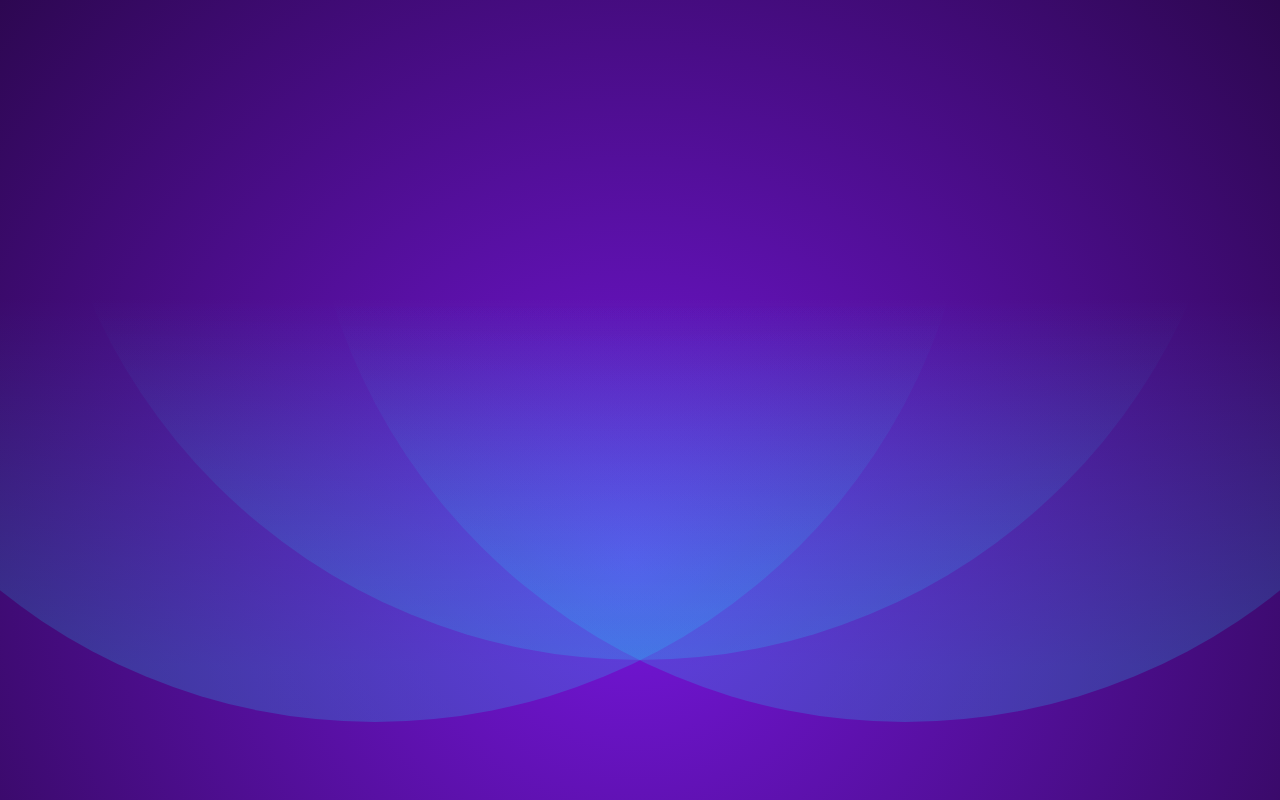
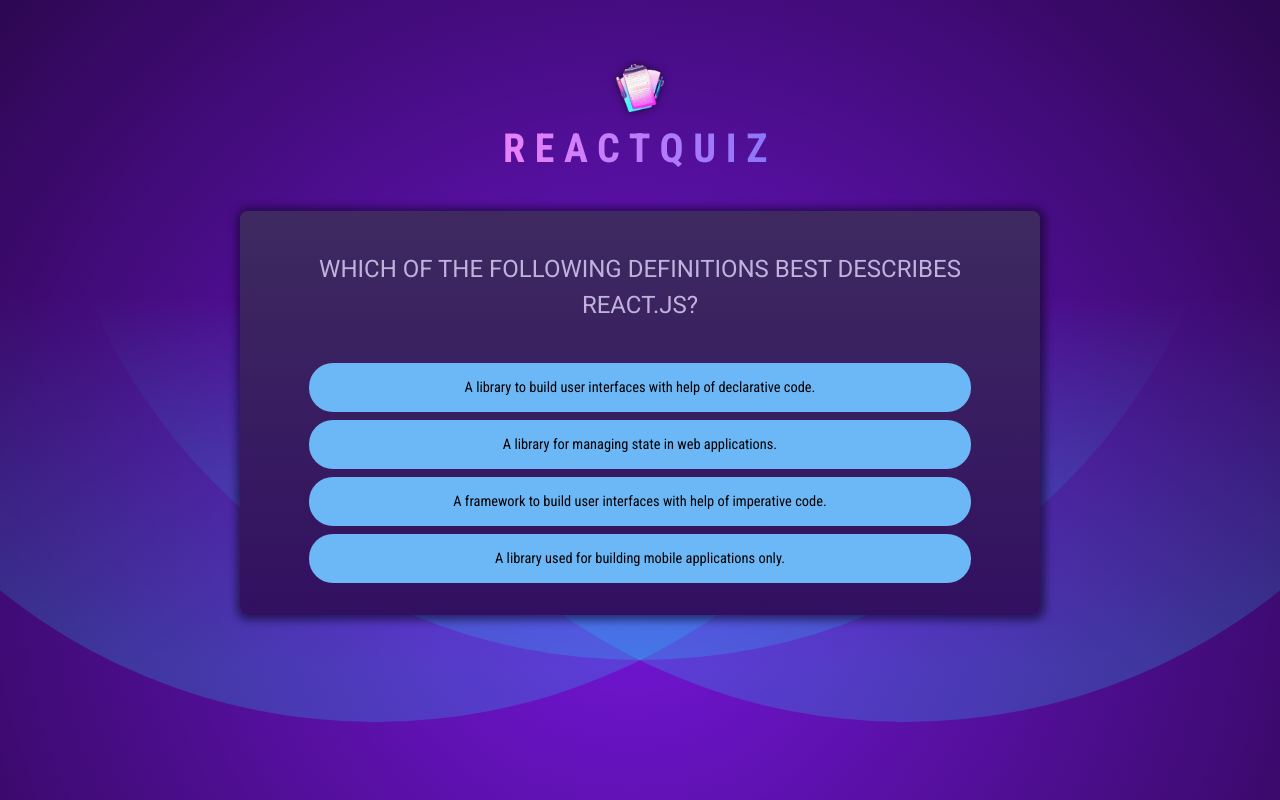
Before and after one commit to kielakjr/quiz-app, a React (Vite) app: page / in a window 1280 px wide. Built offline with nearby package versions, Linux system fonts and the light colour scheme.

Commit message:
Added base for question and answers

```diff
--- a/index.html
+++ b/index.html
@@ -7,6 +7,12 @@
     <title>ReactQuiz</title>
   </head>
   <body>
+    <header>
+      <nav>
+        <img src="/quiz-logo.png" alt="logo" />
+        <h1>ReactQuiz</h1>
+      </nav>
+    </header>
     <div id="root"></div>
     <script type="module" src="/src/main.jsx"></script>
   </body>
--- a/src/App.jsx
+++ b/src/App.jsx
@@ -1,3 +1,32 @@
-function App() {}
+import React from 'react'
+import questions from './data/questions'
+import Question from './components/Question.jsx'
+import Answer from './components/Answer.jsx'
 
-export default App;
+const App = () => {
+
+  const question = questions[0];
+
+  return (
+    <div id="quiz">
+      <div id="question-overview">
+        <div id="question">
+          <Question
+            key={question.id}
+            question={question.text}
+          />
+        </div>
+        <div id="answers">
+          {question.answers.map((answer, index) => (
+            <Answer
+              key={index}
+              text={answer}
+            />
+          ))}
+        </div>
+      </div>
+    </div>
+  )
+}
+
+export default App
--- /dev/null
+++ b/src/components/Answer.jsx
@@ -0,0 +1,11 @@
+import React from 'react'
+
+const Answer = ({ text }) => {
+  return (
+    <div className="answer">
+      <button>{text}</button>
+    </div>
+  )
+}
+
+export default Answer
--- /dev/null
+++ b/src/components/Question.jsx
@@ -0,0 +1,11 @@
+import React from 'react'
+
+const Question = ({ id, question, answers }) => {
+  return (
+    <div>
+      <h2>{question}</h2>
+    </div>
+  )
+}
+
+export default Question
--- /dev/null
+++ b/src/data/questions.js
@@ -0,0 +1,72 @@
+export default [
+  {
+    id: 'q1',
+    text: 'Which of the following definitions best describes React.js?',
+    answers: [
+      'A library to build user interfaces with help of declarative code.',
+      'A library for managing state in web applications.',
+      'A framework to build user interfaces with help of imperative code.',
+      'A library used for building mobile applications only.',
+    ],
+  },
+  {
+    id: 'q2',
+    text: 'What purpose do React hooks serve?',
+    answers: [
+      'Enabling the use of state and other React features in functional components.',
+      'Creating responsive layouts in React applications.',
+      'Handling errors within the application.',
+      'Part of the Redux library for managing global state.',
+    ],
+  },
+  {
+    id: 'q3',
+    text: 'Can you identify what JSX is?',
+    answers: [
+      'A JavaScript extension that adds HTML-like syntax to JavaScript.',
+      'A JavaScript library for building dynamic user interfaces.',
+      'A specific HTML version that was explicitly created for React.',
+      'A tool for making HTTP requests in a React application.',
+    ],
+  },
+  {
+    id: 'q4',
+    text: 'What is the most common way to create a component in React?',
+    answers: [
+      'By defining a JavaScript function that returns a renderable value.',
+      'By defining a custom HTML tag in JavaScript.',
+      'By creating a file with a .jsx extension.',
+      'By using the "new" keyword followed by the component name.',
+    ],
+  },
+  {
+    id: 'q5',
+    text: 'What does the term "React state" imply?',
+    answers: [
+      'An object in a component that holds values and may cause the component to render on change.',
+      'The lifecycle phase a React component is in.',
+      'The overall status of a React application, including all props and components.',
+      'A library for managing global state in React applications.',
+    ],
+  },
+  {
+    id: 'q6',
+    text: 'How do you typically render list content in React apps?',
+    answers: [
+      'By using the map() method to iterate over an array of data and returning JSX.',
+      'By using the for() loop to iterate over an array of data and returning JSX.',
+      'By using the forEach() method to iterate over an array of data and returning JSX.',
+      'By using the loop() method to iterate over an array of data and returning JSX.',
+    ],
+  },
+  {
+    id: 'q7',
+    text: 'Which approach can NOT be used to render content conditionally?',
+    answers: [
+      'Using a the #if template syntax.',
+      'Using a ternary operator.',
+      'Using the && operator.',
+      'Using an if-else statement.',
+    ],
+  },
+];
```
